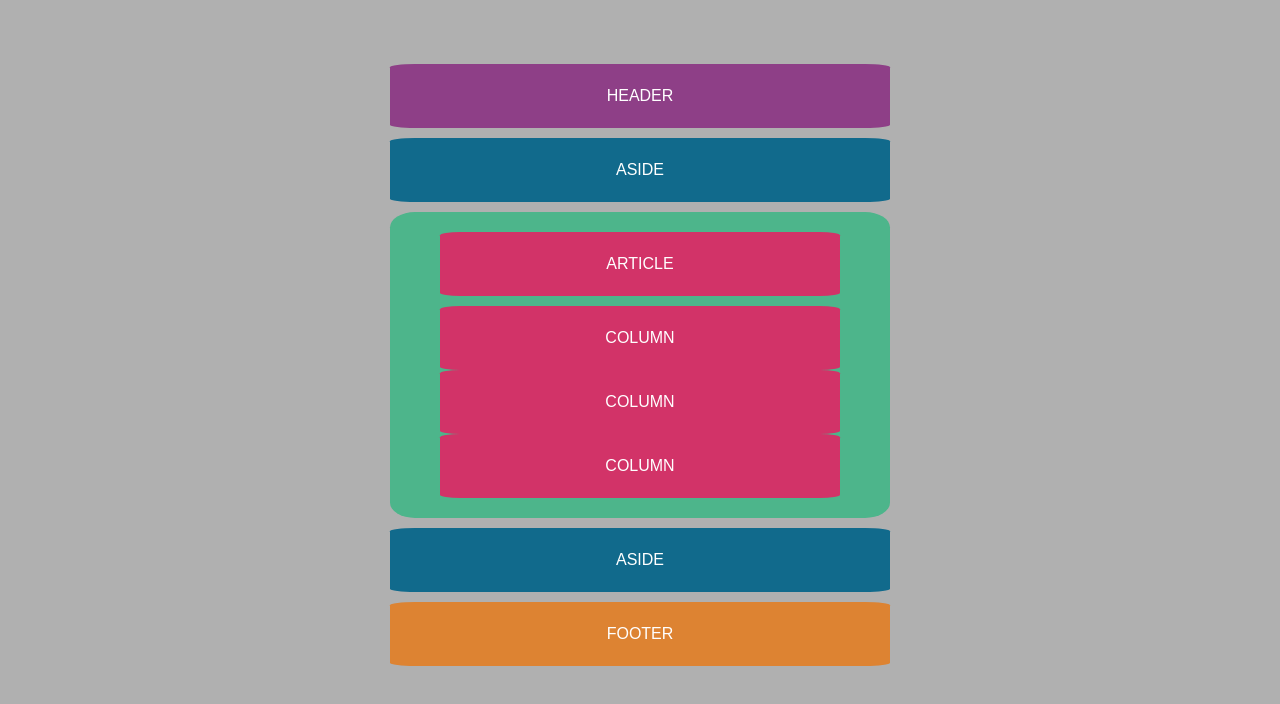
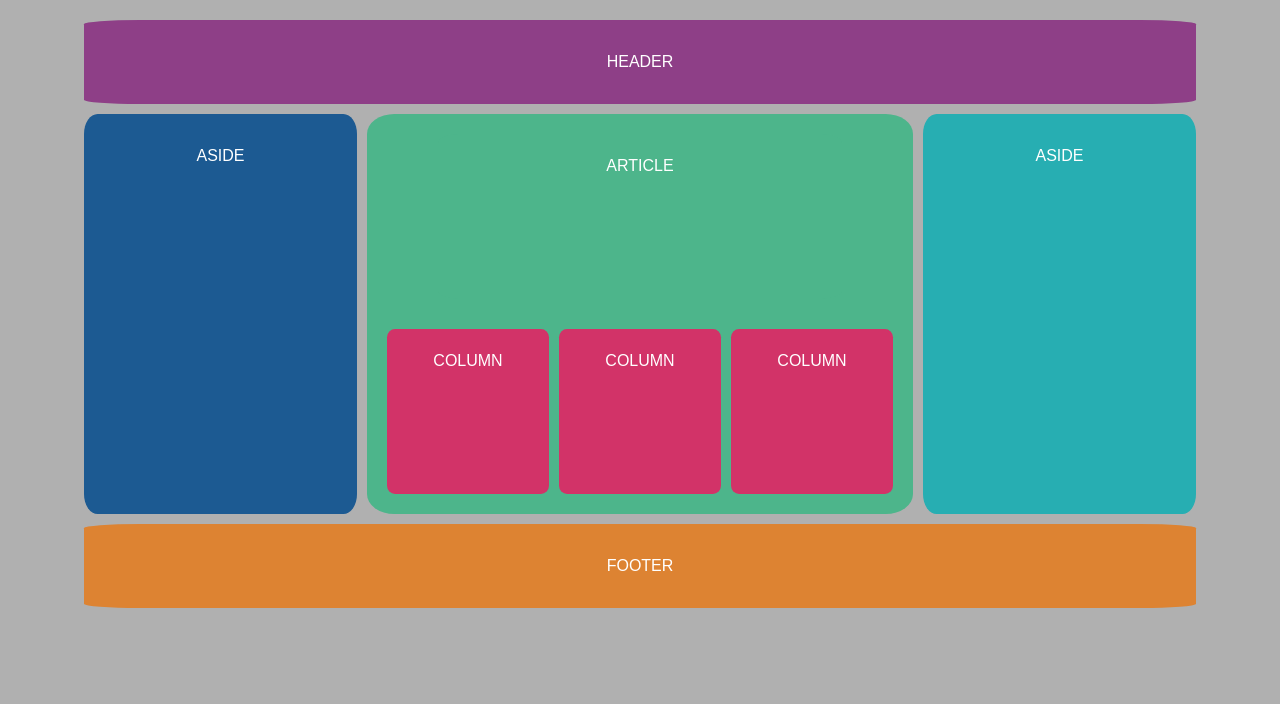
Before and after one commit to koda-m/grid-wireframe-practice, a plain HTML site: page index.html in a window 1280 px wide. Drawn offline with Linux system fonts and the light colour scheme.

Commit message:
Updated HTML classes and updated CSS for desktop.

```diff
--- a/css/style.css
+++ b/css/style.css
@@ -48,3 +48,74 @@ article {
   margin: 0 auto;
   width: 80%;
 }
+
+@media screen and (max-width: 768px) {
+	.desktop-article {
+	  display: none;
+	}
+}
+
+@media screen and (min-width: 768px) {
+	.container {
+	  display: grid;
+	  grid-template-areas:
+		"header header header"
+		"left   main   right"
+		"footer footer footer";
+	  grid-template-columns: 1fr 2fr 1fr;
+	  gap: 10px;
+	  padding: 20px;
+	  max-width: 1200px;
+	  margin: 0 auto;
+	  text-align: center;
+	  color: white;
+	}
+
+	header {
+	  grid-area: header;
+	  background: #8e3f87;
+	  padding: 30px;
+	}
+
+	aside.left {
+	  grid-area: left;
+	  background: #1c5a92;
+	  padding: 30px;
+	}
+
+	aside.right {
+	  grid-area: right;
+	  background: #27aeb2;
+	  padding: 30px;
+	}
+
+	main {
+	  min-height: 50vh;
+	  grid-area: main;
+	  background: #4db58b;
+	  padding: 20px;
+	}
+
+	.desktop-article {
+	  background: #4db58b;
+	  margin-bottom: 20px;
+	}
+
+	.columns {
+	  display: flex;
+	  gap: 10px;
+	  justify-content: center;
+	}
+
+	.column {
+	  background: #d23368;
+	  padding: 20px;
+	  flex: 0 0 100px;
+	}
+
+	footer {
+	  grid-area: footer;
+	  background: #dd8332;
+	  padding: 30px;
+	}
+}
--- a/index.html
+++ b/index.html
@@ -12,7 +12,7 @@
 			<header>HEADER</header>
 			<aside class="left">ASIDE</aside>
 			<main>
-				<article>ARTICLE</article>
+				<article class="desktop-article">ARTICLE</article>
 				<div class="columns">
 				  <article>COLUMN</article>
 				  <article>COLUMN</article>
```
